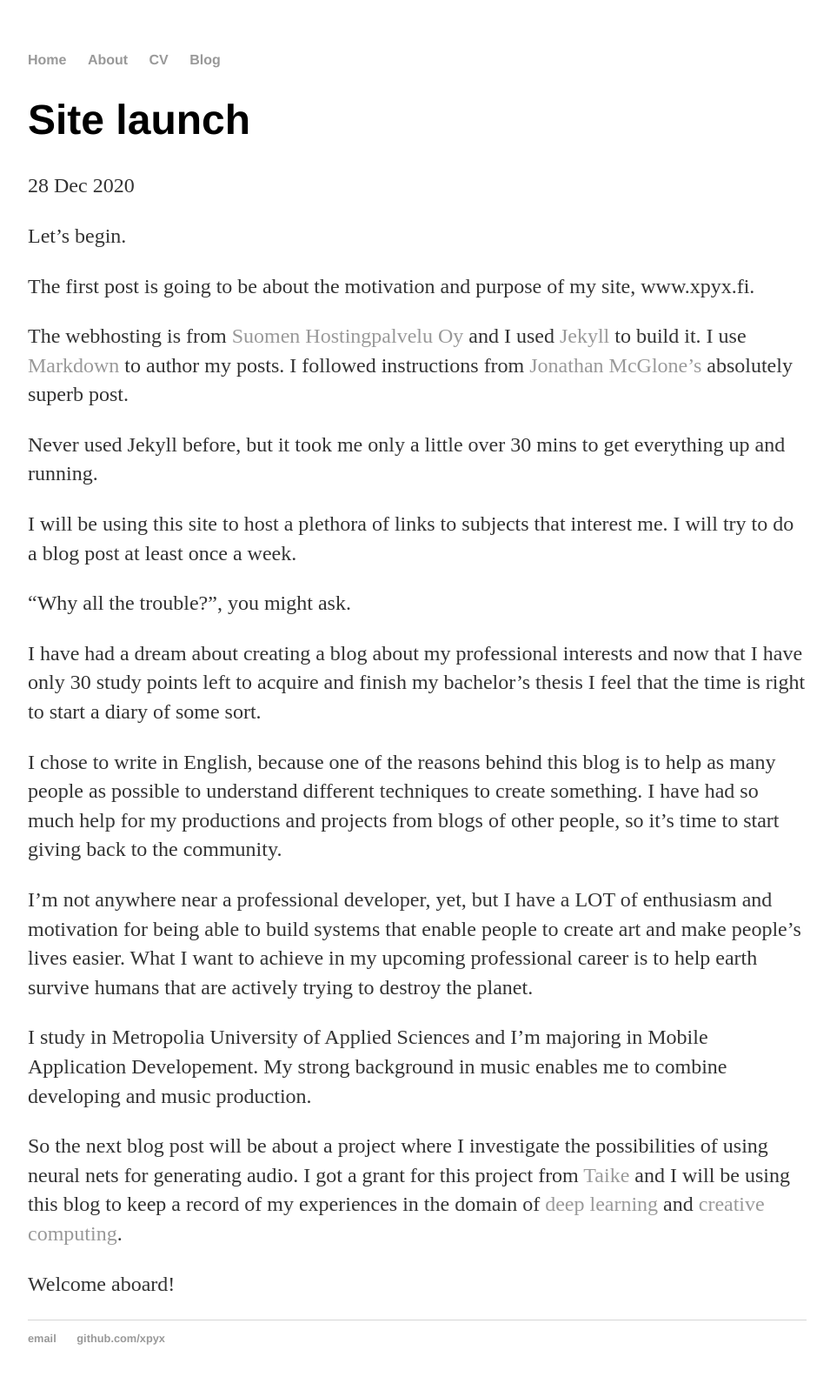
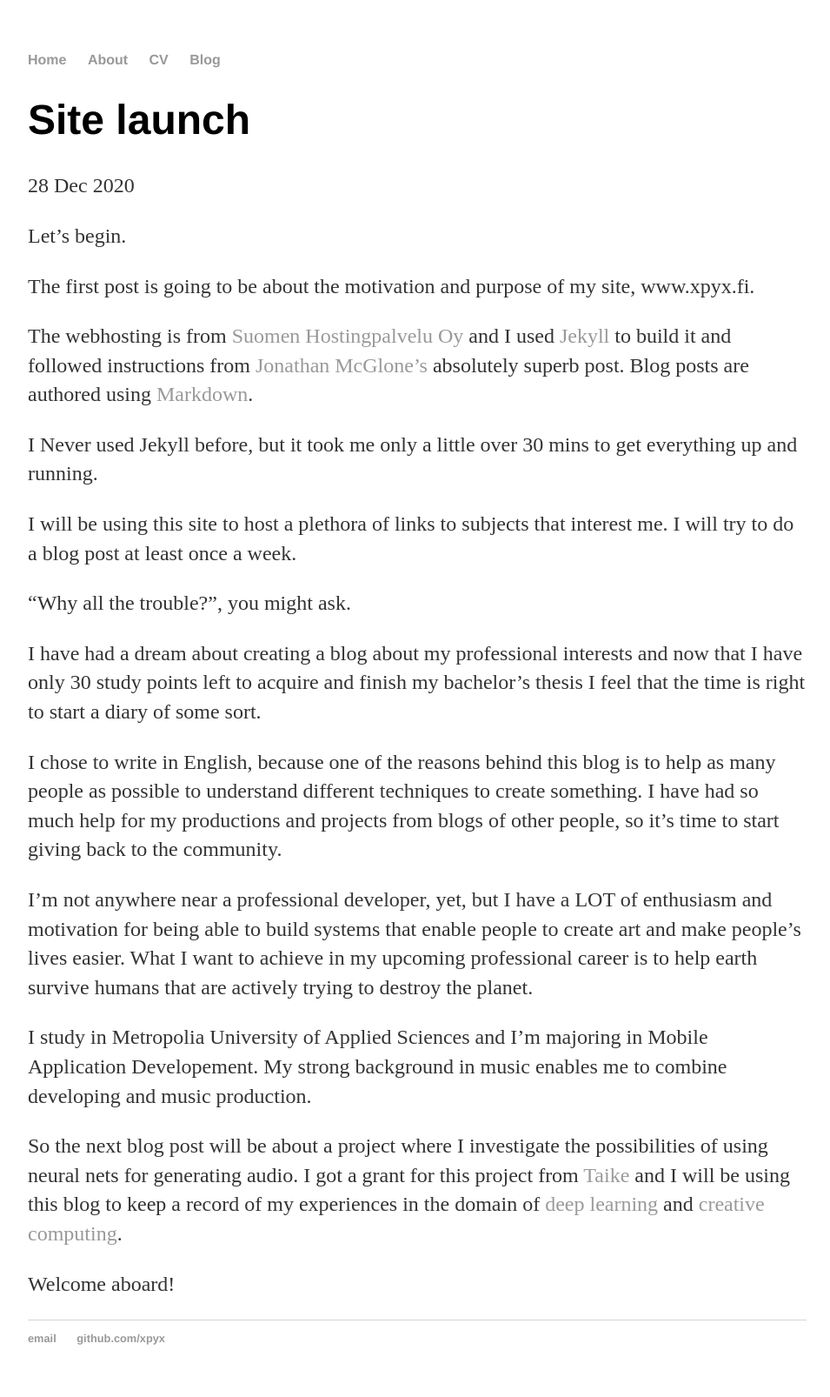
Before and after one commit to xpyx/xpyx.github.io, a Jekyll site: the page built from _posts/2020-12-28-xpyx-site-launched.md, in a window 1280 px wide. Shown: the whole page at 87% size, without its empty margins (160-1115 px from the left). Built offline with Jekyll 4.4.1, drawn with Linux system fonts in a browser that asks for light colours.

Commit message:
update first blog post

```diff
--- a/_posts/2020-12-28-xpyx-site-launched.md
+++ b/_posts/2020-12-28-xpyx-site-launched.md
@@ -9,10 +9,11 @@
 The first post is going to be about the motivation and purpose of my site, www.xpyx.fi.
 
 The webhosting is from [Suomen Hostingpalvelu Oy](https://www.hostingpalvelu.fi/) and I used
-[Jekyll](http://jekyllrb.com) to build it. I use [Markdown](https://en.wikipedia.org/wiki/Markdown) to author my posts.
-I followed instructions from [Jonathan McGlone's](http://jmcglone.com/guides/github-pages/) absolutely superb post.
+[Jekyll](http://jekyllrb.com) to build it and followed instructions from
+[Jonathan McGlone's](http://jmcglone.com/guides/github-pages/) absolutely superb post. Blog posts are authored using
+[Markdown](https://en.wikipedia.org/wiki/Markdown).
 
-Never used Jekyll before, but it took me only a little over 30 mins to get everything up and running.
+I Never used Jekyll before, but it took me only a little over 30 mins to get everything up and running.
 
 I will be using this site to host a plethora of links to subjects that interest me. I will try to do a blog post at
 least once a week.
```
